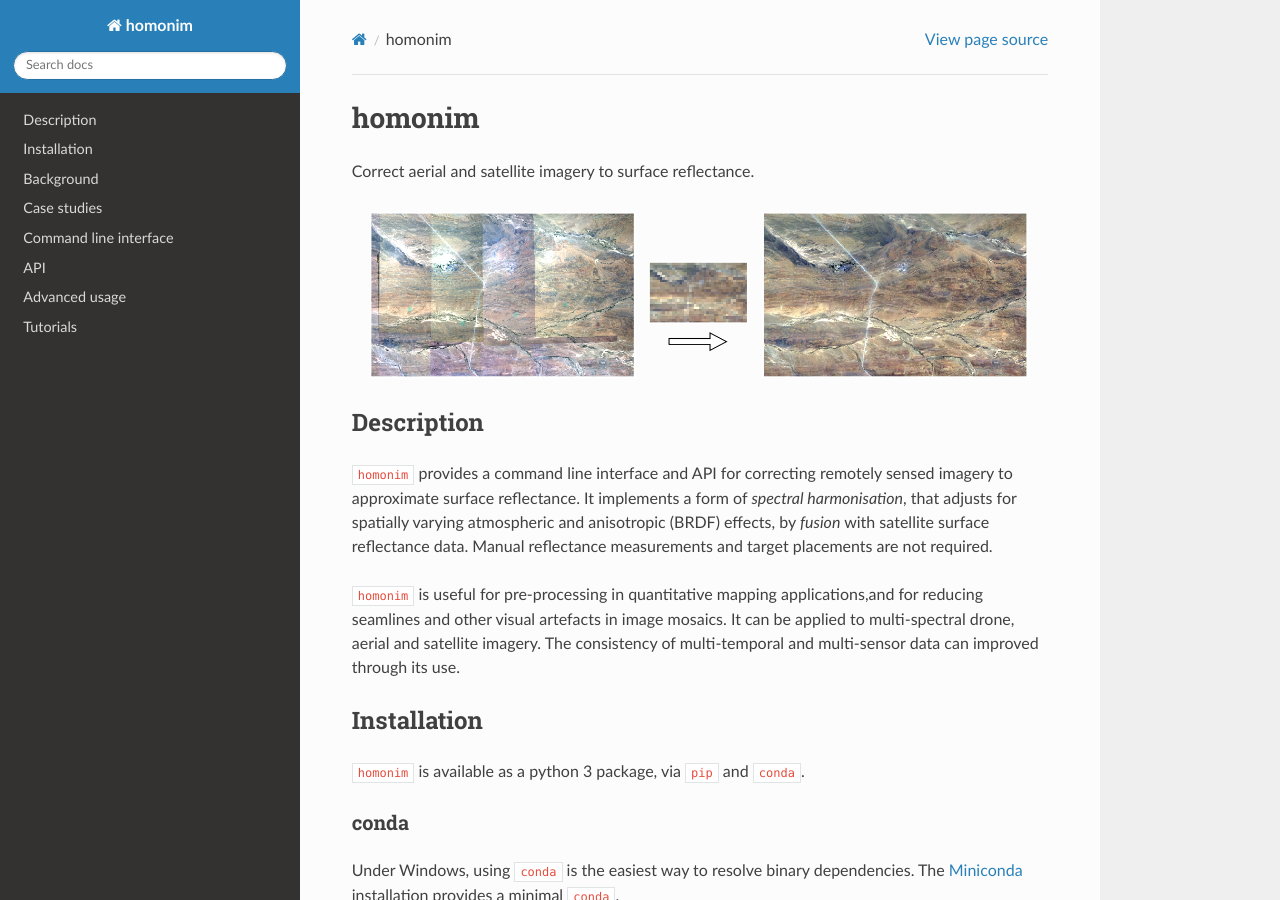
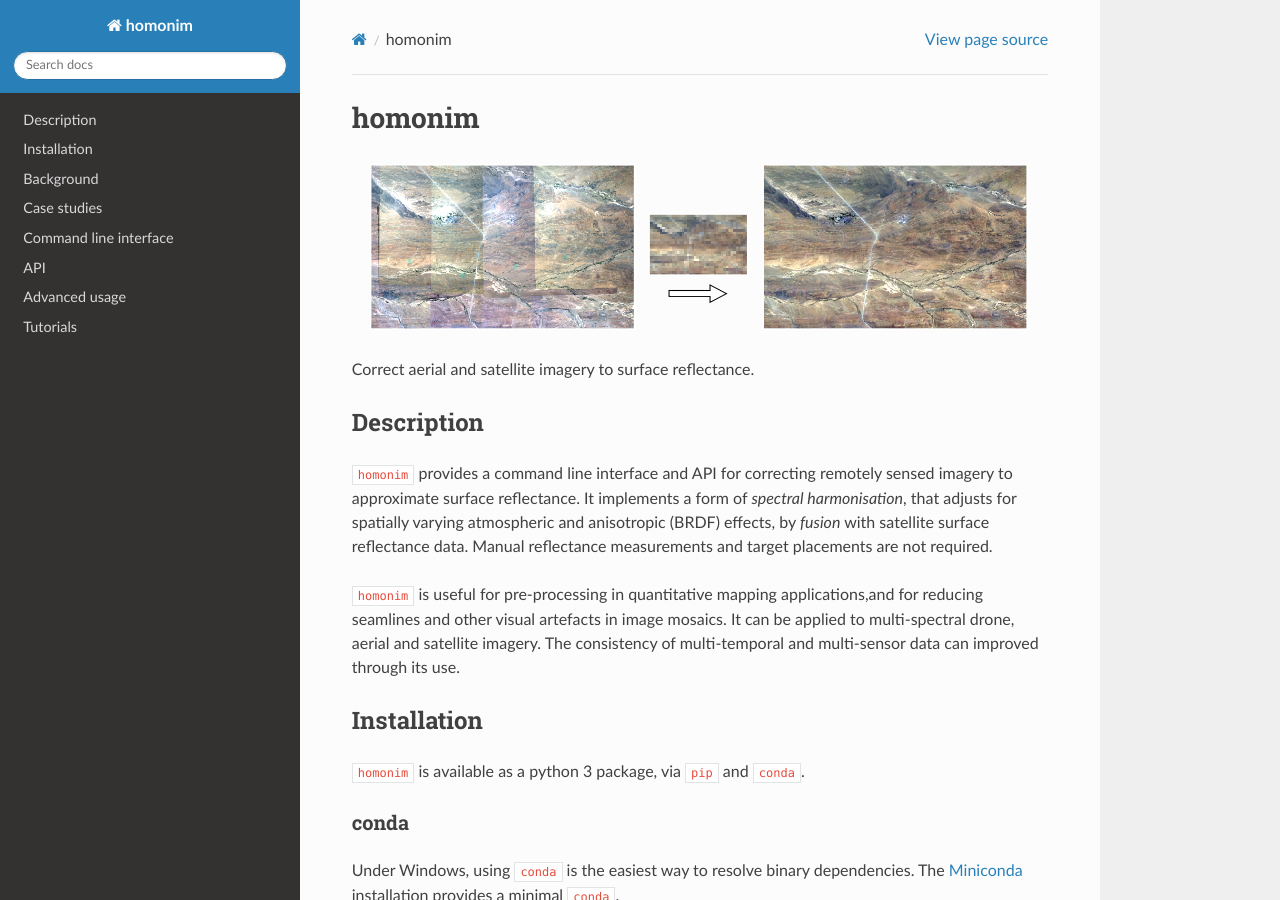
Before and after one commit to leftfield-geospatial/homonim, a Sphinx documentation site: the page built from docs/index.rst, in a window 1280 px wide and 900 px high. Built offline with Sphinx 7.4.7 and the Read the Docs theme 2.0.0, drawn with Linux system fonts in a browser that asks for light colours; pages that are not in the unit, such as notebooks, are missing from menus.

Commit message:
move image to top

```diff
--- a/README.rst
+++ b/README.rst
@@ -2,16 +2,16 @@
 
 homonim
 =======
+
+.. image:: https://raw.githubusercontent.com/dugalh/homonim/update_docs/docs/readme_eg.png
+   :alt: example
+
 
 .. short_descr_start
 
 Correct aerial and satellite imagery to surface reflectance.
 
 .. short_descr_end
-
-.. image:: https://raw.githubusercontent.com/dugalh/homonim/update_docs/docs/readme_eg.png
-   :alt: example
-
 .. description_start
 
 Description
--- a/docs/index.rst
+++ b/docs/index.rst
@@ -1,12 +1,12 @@
 homonim
 =======
+
+.. image:: readme_eg.png
+   :alt: example
 
 .. include:: ../README.rst
     :start-after: short_descr_start
     :end-before: short_descr_end
-
-.. image:: readme_eg.png
-   :alt: example
 
 .. include:: description.rst
 
```
